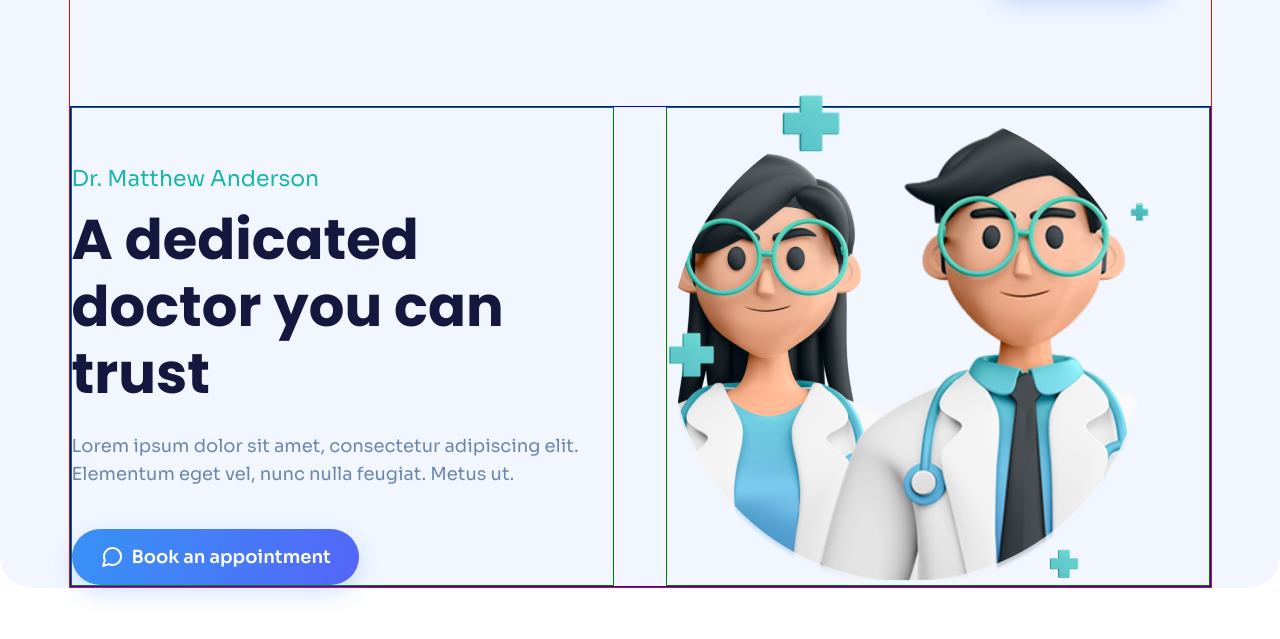
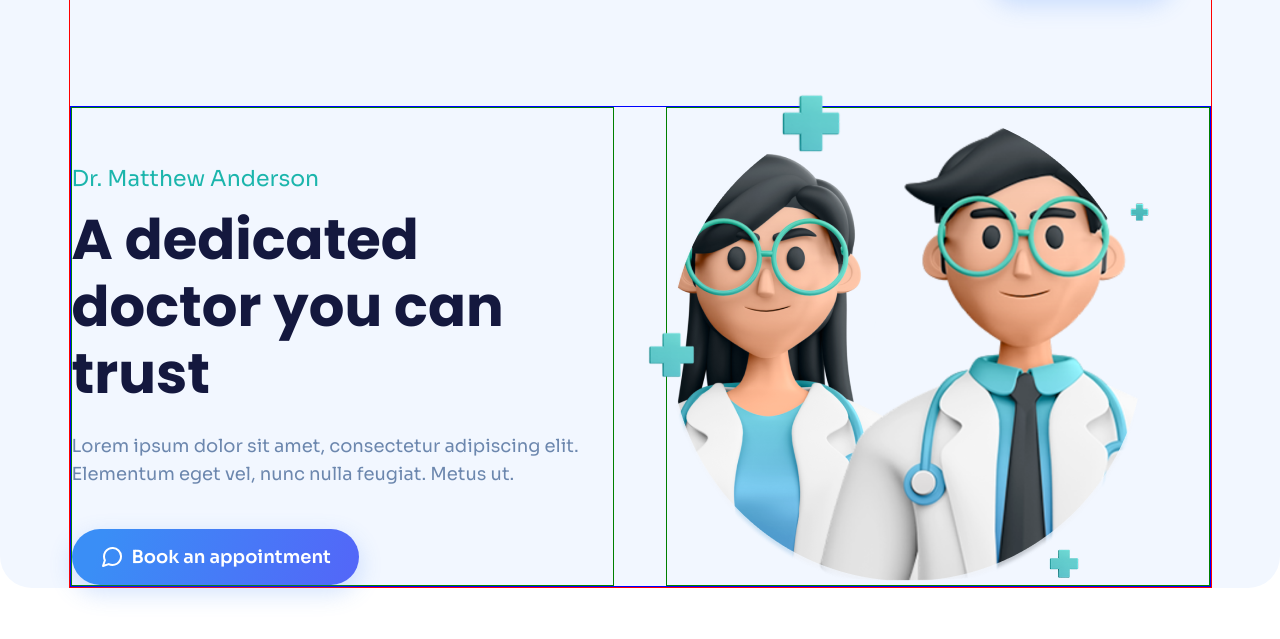
Before and after one commit to Yasi499/git-reset, a plain HTML site: page index.html in a window 1280 px wide. Shown: the part 93-732 px from the top of the page. Drawn offline with Linux system fonts and the light colour scheme.

Commit message:
moved the left plus

```diff
--- a/static/styles/styles.css
+++ b/static/styles/styles.css
@@ -123,7 +123,7 @@ img {
 }
 .main-content-plus-two {
     position: absolute;
-    left: -10px;
+    left: -30px;
     top: 213px;
     width: 69px;
 }
```
